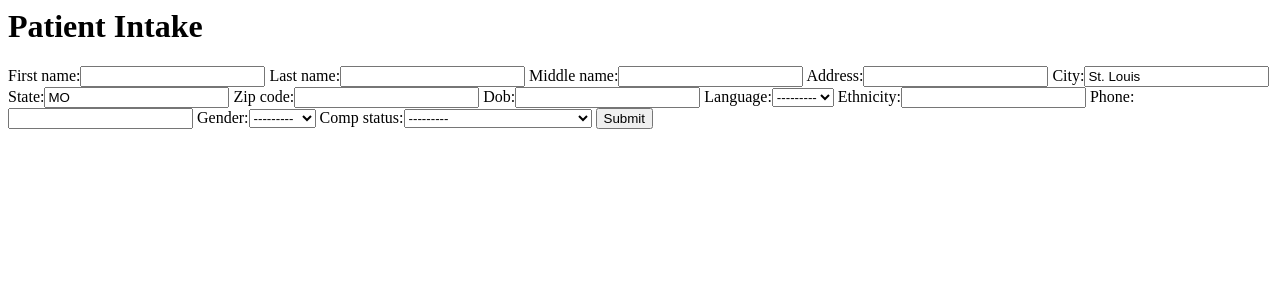
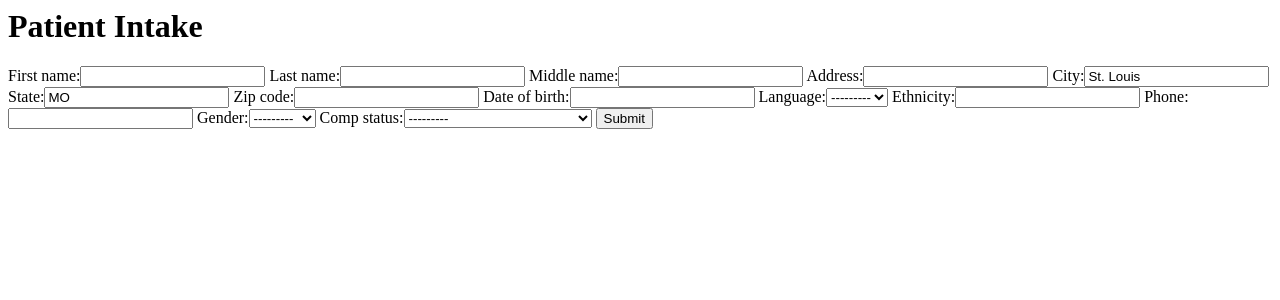
Before and after one commit to llemr-conspiracy/llemr, a Django app: page /pttrack/intake/ in a window 1280 px wide. Shown: the top 300 px of the page. Run offline with Django 3.2, Linux system fonts and the light colour scheme; data that the repository does not hold is empty.

Commit message:
Modify 'dob' to 'date of birth'

```diff
--- a/pttrack/models.py
+++ b/pttrack/models.py
@@ -32,7 +32,7 @@ class Patient(models.Model):
     zip_code = models.CharField(max_length=5,
                                 validators=[validate_zip])
 
-    dob = models.DateField()
+    date_of_birth = models.DateField()
     language = models.ForeignKey(Language)
 
     #TODO: load ethnicity options from a file?
--- a/pttrack/templates/pttrack/intake.html
+++ b/pttrack/templates/pttrack/intake.html
@@ -2,7 +2,7 @@
 
 {% if error_message %}<p><strong>{{ error_message }}</strong></p>{% endif %}
 
-<form action="pttrack/intake" method="post">
+<form action="" method="post">
     {% csrf_token %}
     {{ form }}
     <input type="submit" value="Submit" />
```
Also changed, not shown: db.sqlite3, pttrack/migrations/0003_auto_20150530_2151.py (added).
